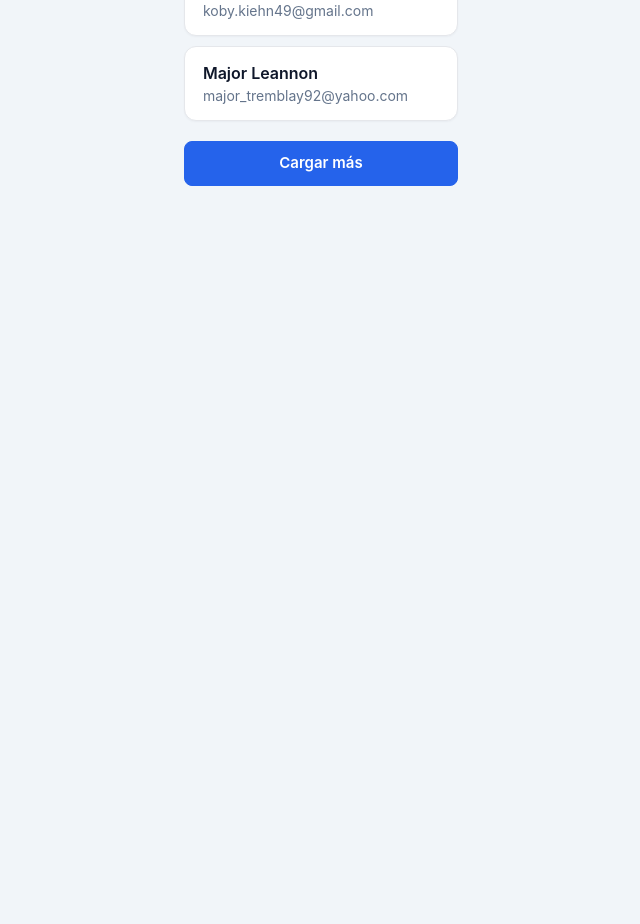
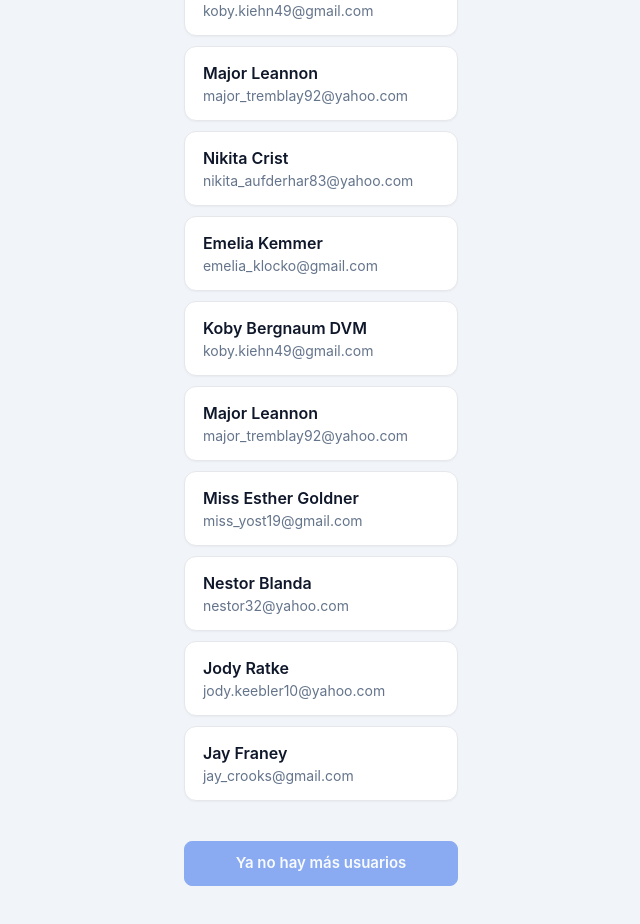
Before and after one commit to Avila-Pato/Interview__Challenges, a Next.js app: page /pruebas/reto-3 in a window 1280 px wide. Shown: the part 308-1232 px from the top of the page, without its empty margins (319-959 px from the left). Before the commit the page ends 800 px from the top, so only its background shows below. Built offline with nearby package versions, Linux system fonts and the light colour scheme.

Commit message:
practic por resolvver

```diff
--- a/app/page.tsx
+++ b/app/page.tsx
@@ -6,12 +6,12 @@ function App() {
     <div>
       <h1>Pruebas</h1>
       <ul>
-        <li><Link href="/reto-1">Reto 1</Link></li>
-        <li><Link href="/reto-2">Reto 2</Link></li>
-        <li><Link href="/reto-3">Reto 3</Link></li>
-        <li><Link href="/reto-4">Reto 4</Link></li>
-        <li><Link href="/reto-5">Reto 5</Link></li>
-        <li><Link href="/reto-6">Reto 6</Link></li>
+        <li><Link href="./pruebas/reto-1">Reto 1</Link></li>
+        <li><Link href="./pruebas/reto-2">Reto 2</Link></li>
+        <li><Link href="./pruebas/reto-3">Reto 3</Link></li>
+        <li><Link href="./pruebas/reto-4">Reto 4</Link></li>
+        <li><Link href="./pruebas/reto-5">Reto 5</Link></li>
+        <li><Link href="./pruebas/reto-6">Reto 6</Link></li>
       </ul>
     </div>
   )
--- a/app/pruebas/reto-3/page.tsx
+++ b/app/pruebas/reto-3/page.tsx
@@ -5,35 +5,49 @@ import api, { MAX_USERS } from "./api/api";
 
 
 function App() {
-  const loaderRef = useRef(null)
+
   const [users, setUsers] = useState<User[]>([]);
+  const scrollPonterRef = useRef<HTMLDivElement>(null);
+  const loadingRef = useRef(false);
 
-  function handleLoadMore() {
-    api.list({ start: users.length }).then(({ items }) => {
+  function loadMore(start: number) {
+    if (loadingRef.current) return;
+    loadingRef.current = true;
+    api.list({ start }).then(({ items }) => {
       setUsers((prev) => [...prev, ...items]);
+      loadingRef.current = false;
     });
   }
 
   useEffect(() => {
-    // const observer = new IntersectionObserver(([entry]) => {
-    //   if(entry.isIntersecting) {
-    //     handleLoadMore()
-    //   }
-    // })
-    // observer.observe(loaderRef.current!)
-
-    // return () => {
-    //     observer.disconnect()
-    // }
     api.list().then(({ items }) => setUsers(items));
   }, []);
+
+  const allLoaded = users.length >= MAX_USERS;
+
+  useEffect(() => {
+    if (allLoaded) return;
+    const start = users.length;
+
+    const observer = new IntersectionObserver((entries) => {
+      if (entries[0].isIntersecting) {
+        loadMore(start);
+      }
+    });
+
+    if (scrollPonterRef.current) {
+      observer.observe(scrollPonterRef.current);
+    }
+
+    return () => observer.disconnect();
+  }, [users.length, allLoaded])
 
   return (
     <main>
       <h1>Directorio de usuarios</h1>
       <ul>
         {users.map((user) => (
-          <li key={user.id}>
+          <li key={`${user.id}`}>
             <div>
               <strong>{user.name}</strong>
               <span>{user.email}</span>
@@ -41,7 +55,10 @@ function App() {
           </li>
         ))}
       </ul>
-      <button onClick={handleLoadMore} disabled={users.length >= MAX_USERS}>{users.length >= MAX_USERS ? "Ya no hay mas usuarios" : "Cargar más"}</button>
+      <div ref={scrollPonterRef}></div>
+      <button onClick={() => loadMore(users.length)} disabled={allLoaded}>
+        {allLoaded ? "Ya no hay más usuarios" : "Cargar más"}
+      </button>
     </main>
   );
 }
```
